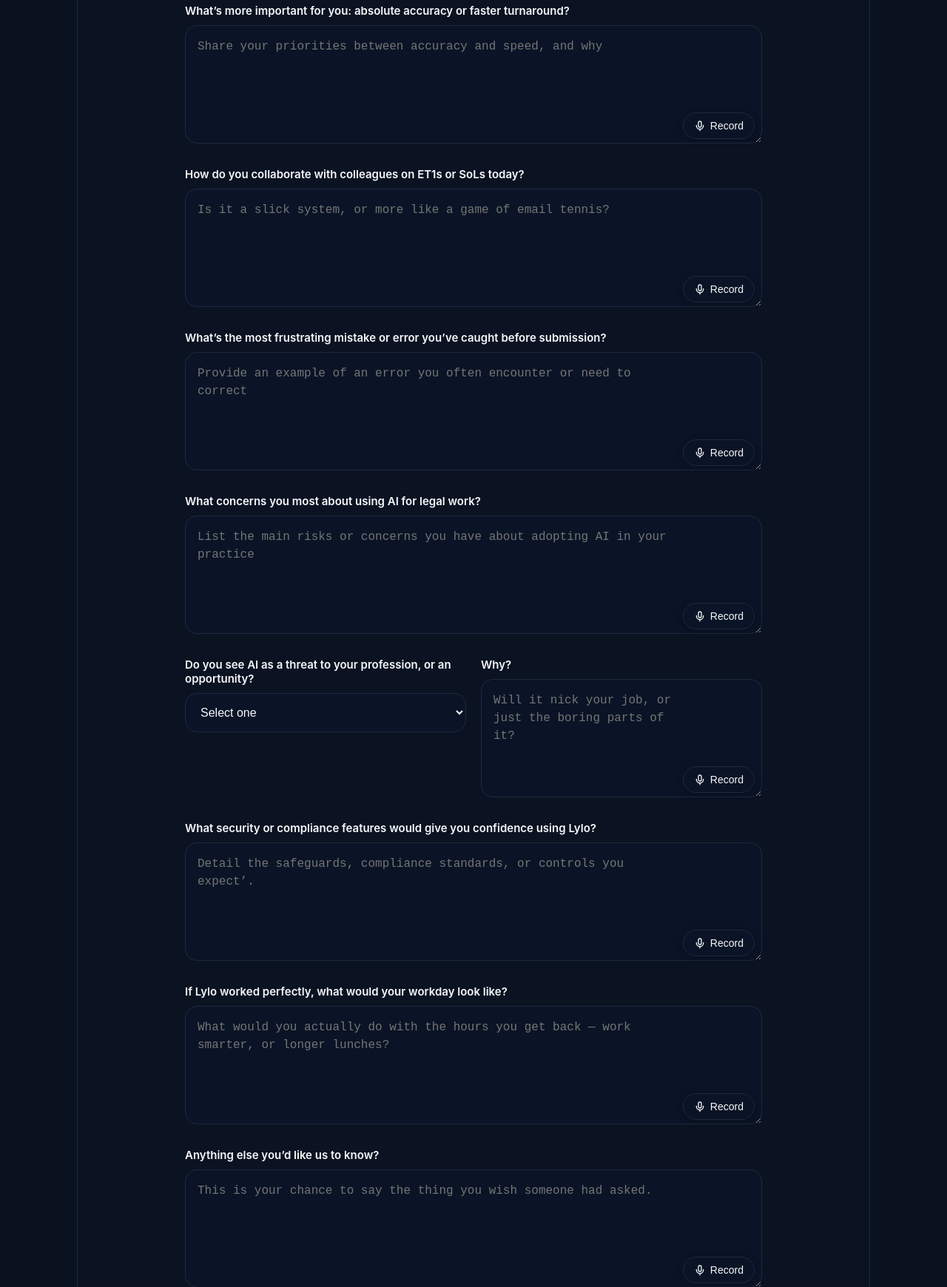
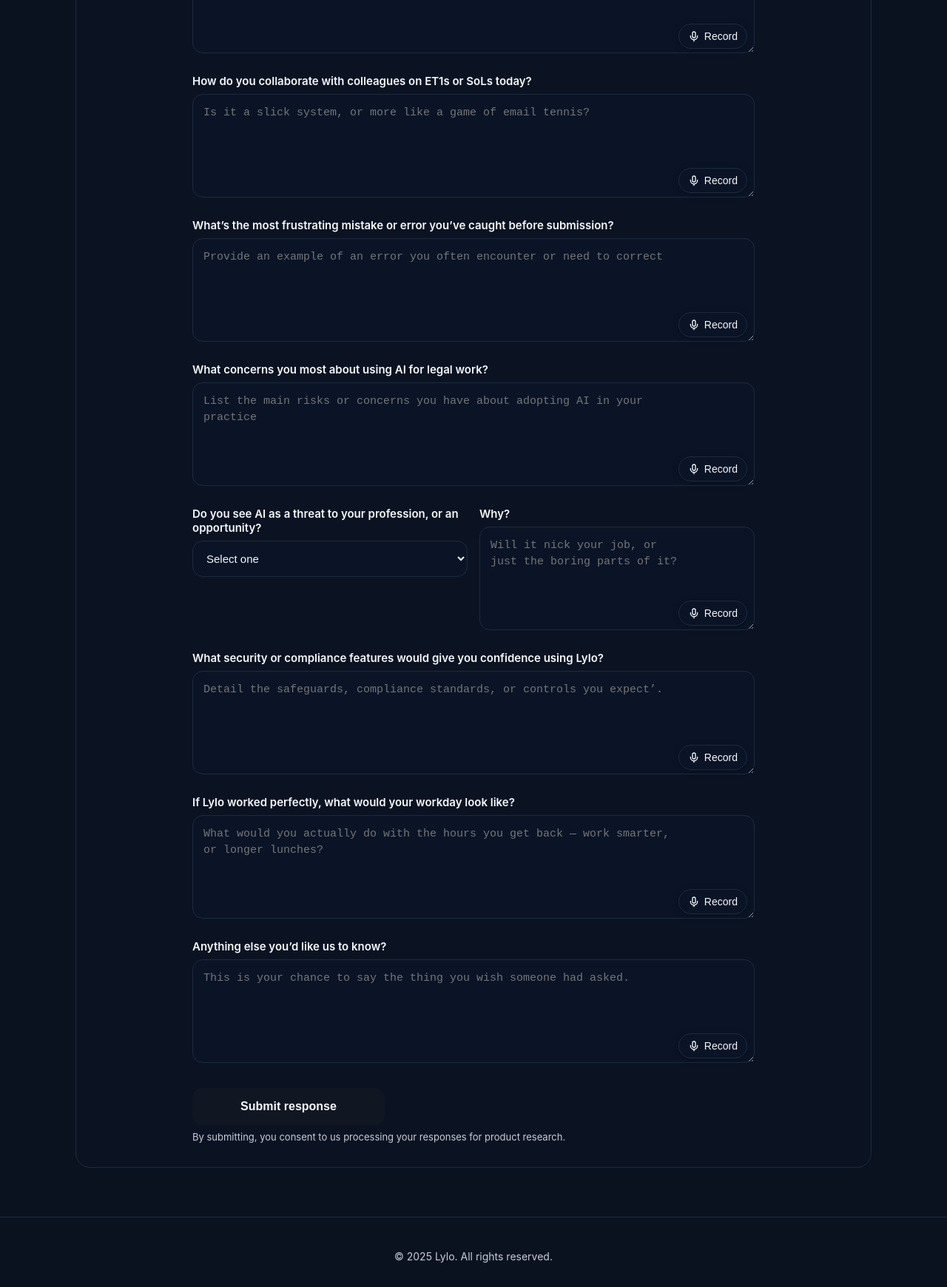
Before and after one commit to josh0272/lylov2, a plain HTML site: page static/research.html in a window 1280 px wide. Shown: the part 1060-2800 px from the top of the page at 74% size. Drawn offline with Linux system fonts and the light colour scheme; no server answers.

```diff
--- a/static/research.html
+++ b/static/research.html
@@ -8,7 +8,7 @@
 <style>
   :root{
     --bg:#0A1220; --panel:#0B1322; --text:#F5F7FA; --muted:#C7CCD7;
-    --border:#1C2A3F; --cta:#111722; --radius:20px; --space:24px;
+    --border:#1C2A3F; --cta:#111722; --radius:20px; --space:22px;
     --container:1120px;
     --font:-apple-system, BlinkMacSystemFont, "SF Pro Display", "SF Pro Text",
            "Helvetica Neue", "Segoe UI", Roboto, Arial, sans-serif;
@@ -25,15 +25,15 @@
   .wrap{
     width:100%; max-width:var(--container); margin:0 auto;
     padding:calc(var(--space)*2) var(--space) calc(var(--space)*3);
-    display:grid; gap:calc(var(--space)*2.2);
+    display:grid; gap:calc(var(--space)*2);
   }
   .panel{
     border:1px solid var(--border);
     border-radius:var(--radius);
     background:var(--panel);
-    padding:calc(var(--space)*1.6);
+    padding:calc(var(--space)*1.5);
   }
-  .header{ text-align:center; margin-bottom:calc(var(--space)*0.6); }
+  .header{ text-align:center; margin-bottom:calc(var(--space)*1); }
   .logo{
     font-weight:700; font-size:40px; letter-spacing:-0.03em;
     margin:0 0 8px 0; line-height:1;
@@ -41,26 +41,26 @@
   }
   .logo:hover{ opacity:0.85; }
   .tagline{ font-size:22px; line-height:1.25; margin:0; color:var(--muted); }
-  #warm-status{ font:14px/1.4 system-ui; margin-top:10px; color:#C7CCD7; display:none; }
+  #warm-status{ font:14px/1.4 system-ui; margin-top:8px; color:#C7CCD7; display:none; }
 
   /* Form proportions */
   form{
     display:grid;
-    gap:28px;                     /* more vertical spacing */
-    max-width:780px;              /* comfortably narrow */
+    gap:24px;
+    max-width:760px;           /* keeps form comfortably narrow */
     margin:0 auto;
   }
   .inline{
     display:grid;
-    gap:20px;
+    gap:16px;
   }
   @media (min-width:720px){
-    .inline{ grid-template-columns:1fr 1fr; }
+    .inline{ grid-template-columns:1fr 1fr; } /* pairs short fields */
   }
   .field{
     display:flex;
     flex-direction:column;
-    gap:10px;                     /* a bit more air between label/control */
+    gap:8px;
   }
 
   /* Inputs */
@@ -72,14 +72,14 @@
     border:1px solid var(--border);
     background:#0a1426;
     color:var(--text);
-    border-radius:16px;
-    padding:16px 16px;
-    font-size:16px;
+    border-radius:14px;
+    padding:14px 14px;
+    font-size:15px;
     outline:none;
     transition:border-color .15s ease, box-shadow .15s ease, background .2s ease;
   }
   textarea{
-    min-height:160px;             /* slightly taller by default */
+    min-height:140px;          /* consistent height for big answers */
     resize:vertical;
     line-height:1.5;
   }
@@ -90,7 +90,7 @@
 
   /* Mic inside textarea */
   .with-mic{ position:relative; }
-  .with-mic textarea{ padding-right:104px; } /* room for button */
+  .with-mic textarea{ padding-right:98px; } /* extra room for button on small screens */
   .rec-btn{
     border:1px solid var(--border);
     background:#0a1426; color:var(--text);
@@ -100,16 +100,18 @@
   }
   .rec-btn.rec-btn--inside{
     position:absolute; bottom:10px; right:10px; z-index:2;
-    padding:9px 14px; box-shadow:0 2px 10px rgba(0,0,0,.25);
-    min-width:92px; justify-content:center;
+    padding:8px 12px; box-shadow:0 2px 10px rgba(0,0,0,.25);
+    /* make sure label is always visible on mobile */
+    min-width:86px; justify-content:center;
   }
   .rec-btn[aria-pressed="true"]{ background:#101828; transform:translateY(-1px); }
   .rec-btn:focus{ outline:none; box-shadow:0 0 0 3px rgba(84,160,255,.15), 0 2px 10px rgba(0,0,0,.25); }
+  /* IMPORTANT: keep label visible on mobile (no hiding) */
   .rec-btn .label{ white-space:nowrap; }
 
   /* spinner + status */
   .transcribe-status{
-    font-size:12px; color:var(--muted); margin-top:8px;
+    font-size:12px; color:var(--muted); margin-top:6px;
     display:flex; align-items:center; gap:8px;
   }
   .spinner{
@@ -119,19 +121,9 @@
   }
   @keyframes spin{ to { transform:rotate(360deg); } }
 
-  /* Submit section highlight */
-  .submit-section {
-    border: 1px solid var(--border);
-    border-radius: var(--radius);
-    padding: 20px 20px;
-    background: #0d1628; /* subtle tint */
-    margin-top: 8px;
-  }
-  .submit-section .note { margin-top: 10px; }
-
   /* Submit button */
   .cta{
-    display:inline-block; width:100%; max-width:300px; margin-top:6px;
+    display:inline-block; width:100%; max-width:260px; margin-top:6px;
     padding:16px 18px; text-align:center; font-weight:600; font-size:16px;
     color:var(--text); background:var(--cta); border:none; border-radius:14px;
     position:relative; z-index:0; overflow:hidden; cursor:pointer;
@@ -151,17 +143,6 @@
     display:none; margin-top:10px; padding:12px 14px;
     border-radius:12px; border:1px solid #1d3a2a;
     background:#0d1f16; color:#d5f5e3; font-size:14px;
-  }
-
-  /* --- Mobile centering & spacing --- */
-  @media (max-width: 719px){
-    .panel{ padding:calc(var(--space)*1.4); }
-    .header, form, .field{ text-align:center; }
-    label{ text-align:center; }
-    .with-mic textarea{ padding-right:110px; } /* ensure space for button */
-    .submit-section{ padding:22px; }
-    form{ gap:30px; }             /* a touch more gap on mobile */
-    .cta{ margin-left:auto; margin-right:auto; }
   }
 </style>
 </head>
@@ -340,14 +321,10 @@
       </div>
 
       <!-- Submit -->
-      <div class="field submit-section">
+      <div class="field">
         <button type="submit" class="cta">Submit response</button>
-        <div class="note">
-          By submitting, you consent to us processing your responses for product research.
-        </div>
-        <div id="success" class="success" role="status" aria-live="polite">
-          Thanks — your response has been recorded.
-        </div>
+        <div class="note">By submitting, you consent to us processing your responses for product research.</div>
+        <div id="success" class="success" role="status" aria-live="polite">Thanks — your response has been recorded.</div>
       </div>
     </form>
   </section>
@@ -449,7 +426,7 @@
   });
 </script>
 
-<!-- recorder with spinner -->
+<!-- recorder with spinner + always-visible label -->
 <script>
   (function(){
     if (!navigator.mediaDevices || !window.MediaRecorder) return;
@@ -522,14 +499,14 @@
         } finally {
           btn.disabled = false;
           btn.setAttribute('aria-pressed', 'false');
-          btn.querySelector('.label')?.replaceChildren('Record');
+          btn.querySelector('.label')?.replaceChildren('Record'); // keep label visible on mobile
           currentBtn = null;
         }
       };
 
       mediaRecorder.start();
       btn.setAttribute('aria-pressed', 'true');
-      btn.querySelector('.label')?.replaceChildren('Stop'); /* clear on mobile */
+      btn.querySelector('.label')?.replaceChildren('Stop'); // clearly shows Stop on mobile
       currentBtn = btn;
     }
 
```
